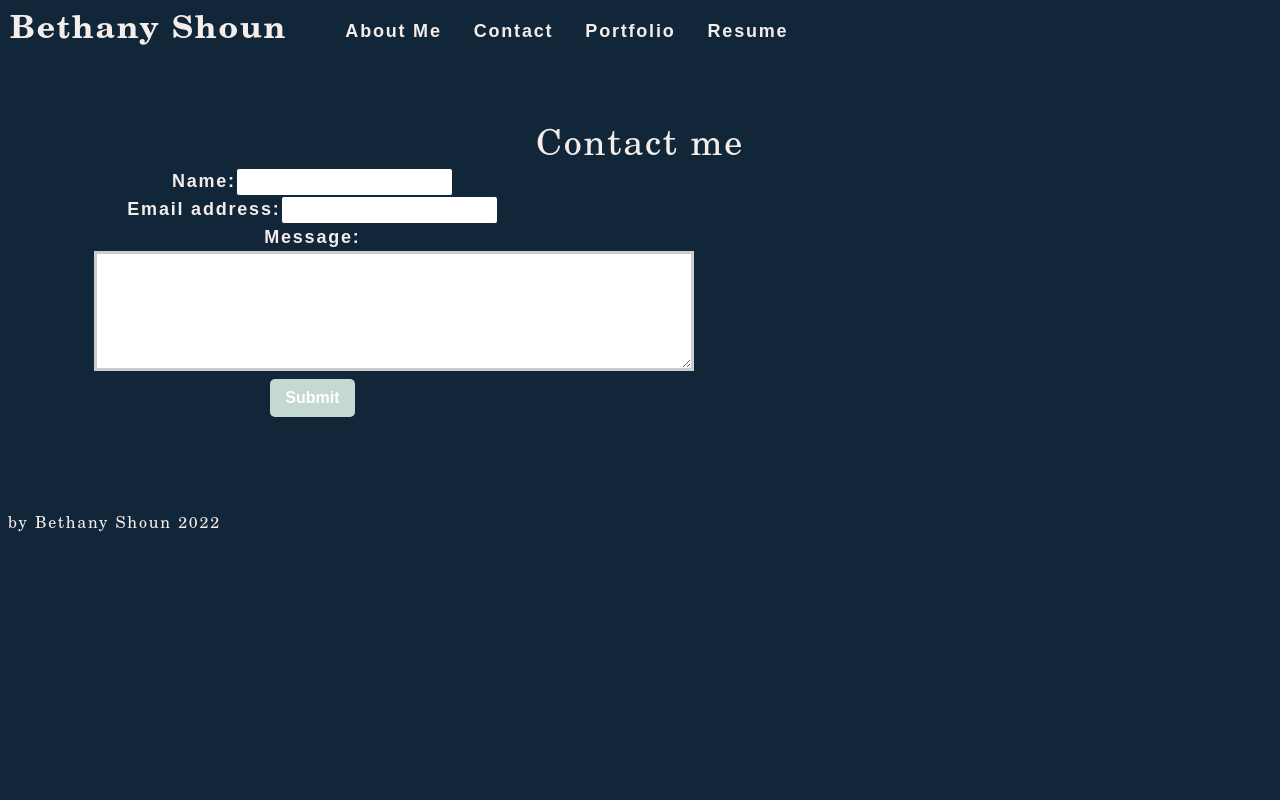
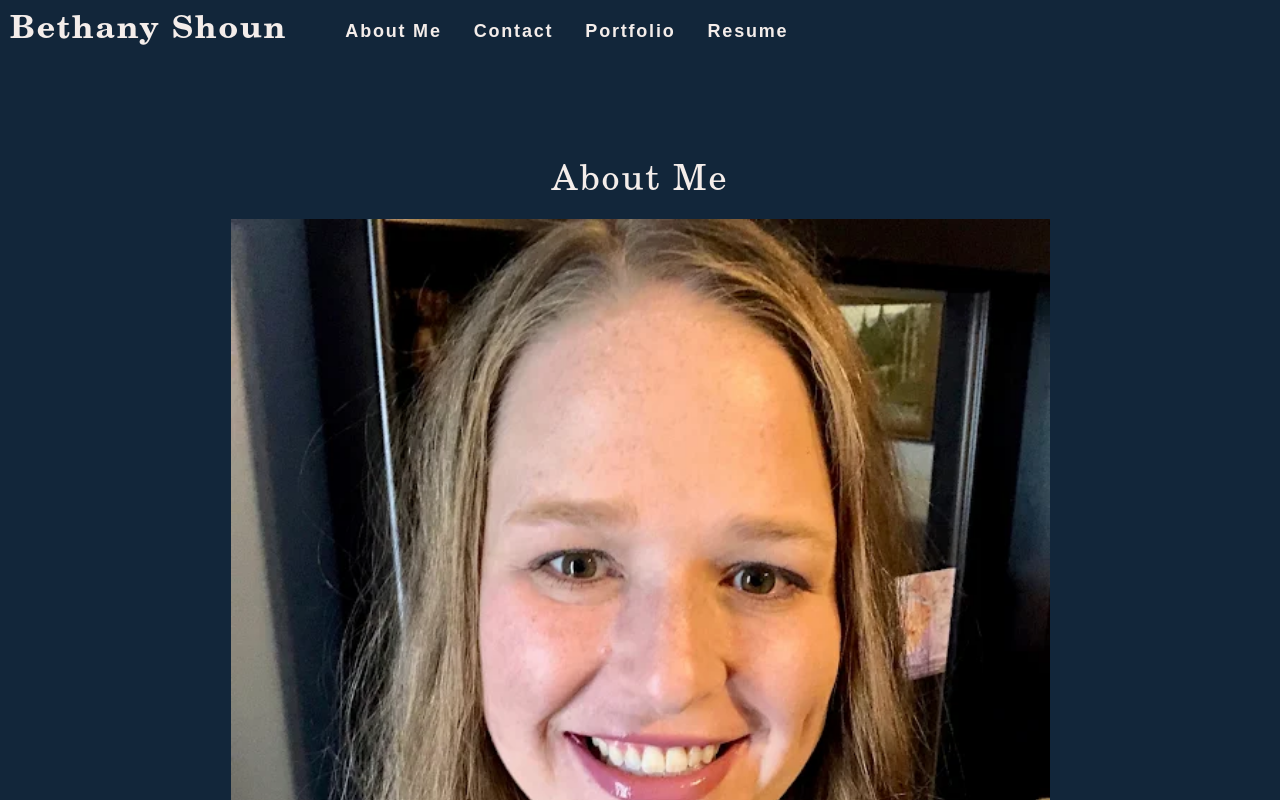
Before and after one commit to bethanyshoun/react-portfolio, a React (Create React App) app: page / in a window 1280 px wide. Shown: the top 800 px of the page. Built offline with nearby package versions, Linux system fonts and the light colour scheme.

Commit message:
omit header component and work on app/component functionality

```diff
--- a/src/App.js
+++ b/src/App.js
@@ -1,29 +1,27 @@
 import React, { useState } from 'react';
 import './App.css';
-import Header from './components/Header';
+//import Header from './components/Header';
 import About from './components/About';
 import Footer from './components/Footer';
 import Nav from './components/Nav';
 import Portfolio from './components/Portfolio';
-import Contact from './components/Contact';
+import ContactForm from './components/ContactForm';
+import Resume from './components/Resume';
 
 function App() {
   const [contactSelected, setContactSelected] = useState(false);
   const [categories] = useState([
-    {
-      name: 'commercial',
-      description: 'Photos of grocery stores, food trucks, and other commercial projects',
-    },
-    { name: 'portraits', description: 'Portraits of people in my life' },
-    { name: 'food', description: 'Delicious delicacies' },
-    { name: 'landscape', description: 'Fields, farmhouses, waterfalls, and the beauty of nature' },
+    {name: 'About' },
+    { name: 'ContactForm' },
+    { name: 'Portfolio' },
+    { name: 'Resume' },
   ]);
 
   const [currentCategory, setCurrentCategory] = useState(categories[0]);
 
   return (
     <div className="App">
-      <Header name="Hello" />
+      {/* <Header /> */}
       <Nav
         categories={categories}
         setCurrentCategory={setCurrentCategory}
@@ -35,11 +33,12 @@ function App() {
       <main>
       {!contactSelected ? (
           <>
-        <Contact></Contact>
+        <About></About>
         <Portfolio></Portfolio>
+        <Resume></Resume>
         </>
         ) : (
-        <Contact></Contact>
+        <ContactForm></ContactForm>
         )}
       </main>
       <Footer />
--- a/src/components/About/index.js
+++ b/src/components/About/index.js
@@ -5,7 +5,7 @@ const About = () => {
     return (
         <section className="my-5">
             <h1 id="about">About Me</h1>
-            <img src={headshot} className="my-2" style={{ width: "75%" }} alt="photo of Bethany" />
+            <img src={headshot} className="my-2" style={{ width: "75%" }} alt="Bethany Shoun"/>
         </section>
     );
 
--- a/src/components/Contact/index.js
+++ b/src/components/ContactForm/index.js
@@ -35,7 +35,7 @@ function ContactForm() {
 
   return (
     <section>
-      <h1 data-testid="h1tag">Contact me</h1>
+      <h1 id="contact">Contact Me</h1>
       <form id="contact-form" onSubmit={handleSubmit}>
         <div>
           <label htmlFor="name">Name:</label>
--- a/src/components/Header/index.js
+++ b/src/components/Header/index.js
@@ -1,14 +1,14 @@
-import React from 'react';
+// import React from 'react';
 
 
-const Header = ({ name }) => {
-    console.log(name);
-    return (
-       <header className="flex-row px-1">
+// const Header = ({ name }) => {
+//     console.log(name);
+//     return (
+//        <header className="flex-row px-1">
 
-       </header>
-    );
+//        </header>
+//     );
 
-}
+// }
 
-export default Header;
+// export default Header;
--- a/src/components/Nav/index.js
+++ b/src/components/Nav/index.js
@@ -19,8 +19,10 @@ function Nav(props) {
     return (
       <header className="flex-row px-1">
         <h2>
-          <a data-testid="link" href="/">
-            <span role="img"></span> Bethany Shoun
+          <a id="link" href="/">
+            <span onClick={() => handleClick('About')}>
+            Bethany Shoun
+            </span>
           </a>
         </h2>
         <nav>
@@ -31,7 +33,7 @@ function Nav(props) {
               </span>
             </li>
             <li className={`mx-2 ${contactSelected && 'navActive'}`}>
-              <span onClick={() => handleClick('Contact')}>
+              <span onClick={() => handleClick('ContactForm')}>
                 Contact
               </span>
             </li>
--- a/src/components/Portfolio/index.js
+++ b/src/components/Portfolio/index.js
@@ -4,7 +4,6 @@ const Portfolio = () => {
 
     return (
         <section className="flex-row px-1">
-            <h1 class="portfolio"></h1>
         </section>
     )
 
--- a/src/components/Resume/index.js
+++ b/src/components/Resume/index.js
@@ -4,7 +4,7 @@ const Resume = () => {
 
     return (
         <section className="flex-row px-1">
-            <h2 id="resume">Resume</h2>
+
         </section>
     )
 
```
